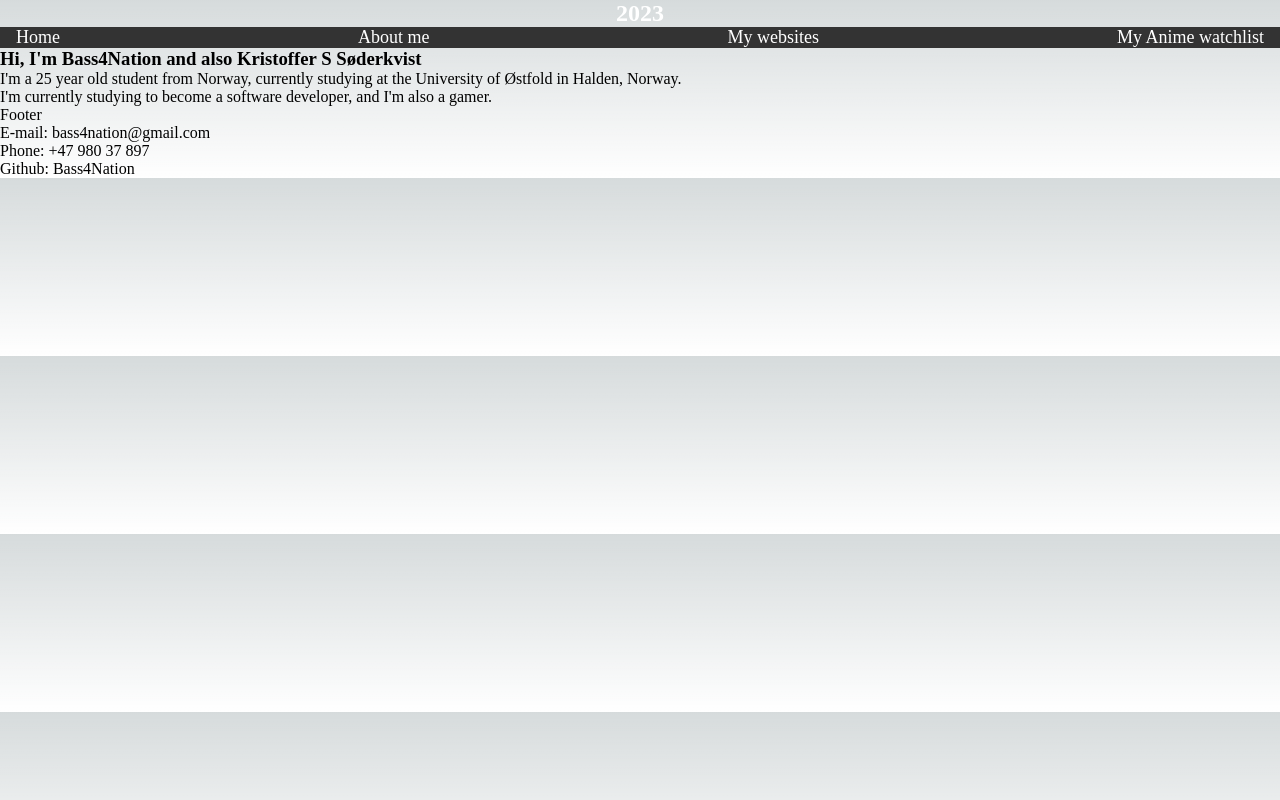
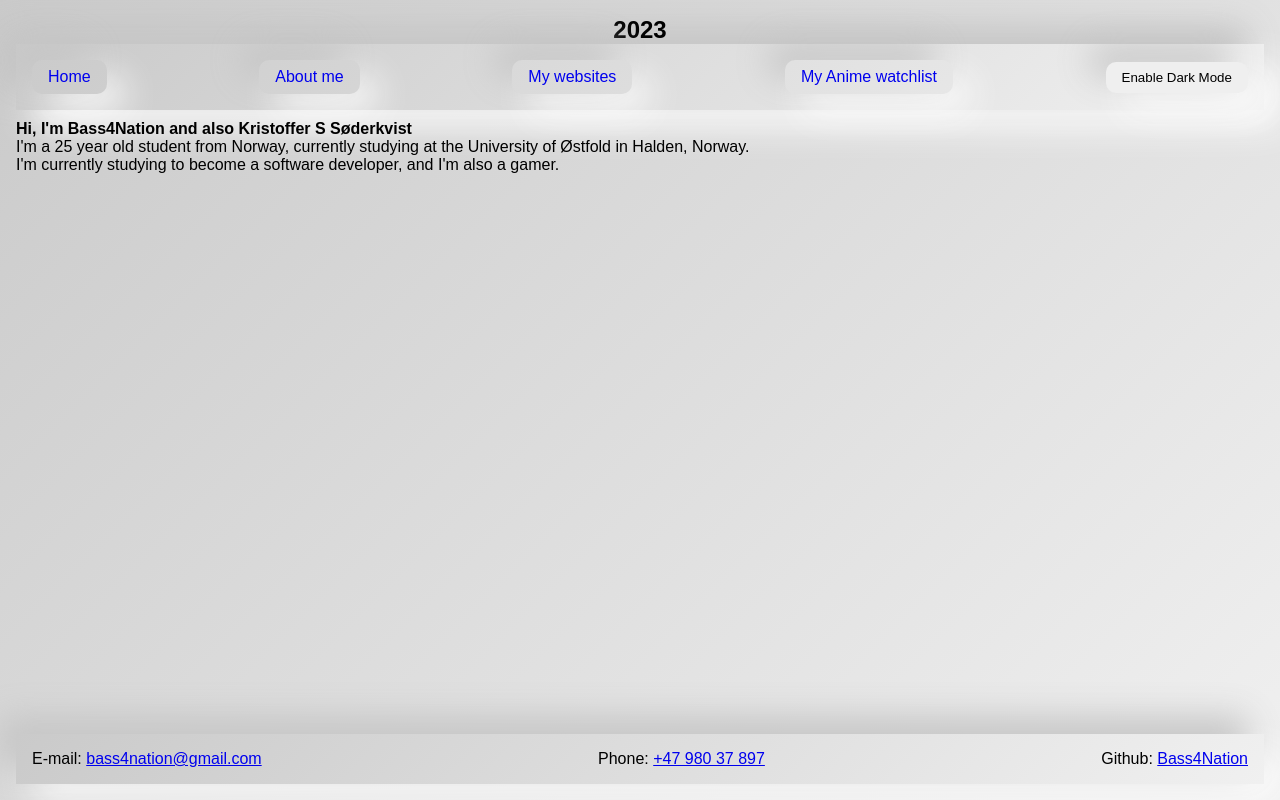
Before and after one commit to Bass4Nation/Bass4Nation.github.io, a Next.js app: page / in a window 1280 px wide. Built offline with nearby package versions, Linux system fonts and the light colour scheme.

Commit message:
Darkmode part 1

```diff
--- a/components/Footer.js
+++ b/components/Footer.js
@@ -1,7 +1,9 @@
+import style from "../styles/Footer.module.css"
+
+
 const Footer = () => {
   return (
-    <footer>
-      <p>Footer</p>
+    <footer className={style.footer}>
       <p>
         E-mail: <a href="mailTo:bass4nation@gmail.com">bass4nation@gmail.com</a>
       </p>
@@ -11,7 +13,7 @@ const Footer = () => {
       <p>
         Github: <a href="https://github.com/Bass4Nation">Bass4Nation</a>
       </p>
-    </footer>
+    </footer >
   );
 };
 
--- a/components/Header.js
+++ b/components/Header.js
@@ -1,11 +1,16 @@
+import { useEffect } from "react"
 import Navbar from "./Navbar"
 import style from "../styles/Header.module.css"
 
-const Header = () => {
+const Header = ({ darkMode, setDarkMode }) => {
+    // useEffect(() => {
+    //     console.log(`dark mode is ${darkMode ? 'enabled' : 'disabled'} in Header.js`);
+    //   }, [darkMode]);
+
     return (
         <div>
             <h1 className={style.main_title}>2023</h1>
-            <Navbar />
+            <Navbar  darkMode={darkMode} setDarkMode={setDarkMode}/>
         </div>
     )
 }
--- a/components/Layout.js
+++ b/components/Layout.js
@@ -1,12 +1,18 @@
+import { useState, useEffect } from "react";
 import Header from "./Header";
 import Footer from "./Footer";
+import style from "../styles/Layout.module.css";
 
 const Layout = ({ children }) => {
+  const [darkMode, setDarkMode] = useState(false);
+
   return (
-    <section>
-      <Header />
-      {children}
-      <Footer />
+    <section className={darkMode ? style.darkmode : style.root}>
+      <section className={style.layout}>
+        <Header darkMode={darkMode} setDarkMode={setDarkMode} />
+        {children}
+        <Footer className={style.footer} />
+      </section>
     </section>
   );
 };
--- a/components/Navbar.js
+++ b/components/Navbar.js
@@ -1,4 +1,5 @@
 import Link from "next/link";
+import { useState, useEffect } from "react";
 import style from "../styles/Navbar.module.css";
 
 // This is the list of items in the navbar
@@ -9,7 +10,12 @@ const navItemList = [
   { name: "My Anime watchlist", href: "/anime" },
 ];
 
-const Navbar = () => {
+const Navbar = ({ darkMode, setDarkMode }) => {
+
+  // useEffect(() => {
+  //   console.log(`dark mode is ${darkMode ? 'enabled' : 'disabled'} in Navbar.js`);
+  // }, [darkMode]);
+
   return (
     <nav>
       <div className={style.navigationPanel}>
@@ -18,6 +24,9 @@ const Navbar = () => {
             {item.name}
           </Link>
         ))}
+        <button className={style.nav_button} onClick={() => setDarkMode(!darkMode)}>
+          {darkMode ? "Enable Light Mode" : "Enable Dark Mode"}
+        </button>
       </div>
     </nav>
   );
--- a/pages/aboutme.js
+++ b/pages/aboutme.js
@@ -6,7 +6,7 @@ const infoList = [
         content: 'I am currently studying at the University of Østfold in Halden, Norway. I am studying to become a software developer.',
         images: [
             {
-                src: '/images/uo.png',
+                src: '/images/Hogskolesenteretihalden.jpg',
                 alt: 'University of Østfold logo',
                 width: 200,
                 height: 200,
--- /dev/null
+++ b/styles/Footer.module.css
@@ -0,0 +1,11 @@
+
+.footer {
+    background: linear-gradient(315deg, #f0f0f0, #cacaca);
+    box-shadow: -17px -17px 35px #c5c5c5, 17px 17px 35px #fbfbfb;
+    padding: 1rem;
+    display: flex;
+    flex-direction: row;
+    justify-content: space-between;
+    align-items: center;
+    max-height: fit-content;
+}
--- a/styles/Header.module.css
+++ b/styles/Header.module.css
@@ -2,8 +2,13 @@
 .main_title {
     font-size: x-large;
     font-weight: bold;
-    color: #fff;
+    color: #000;
     text-align: center;
     margin: 0;
     padding: 0;
+    transition: 1s;
 }
+.main_title:hover {
+    color: #fff;
+    transition: 1s;
+}
--- /dev/null
+++ b/styles/Layout.module.css
@@ -0,0 +1,34 @@
+.root {
+    --bg-color-1: #f0f0f0;
+    --bg-color-2: #cacaca;
+    --bg-color-shadow-1: #c5c5c5;
+    --bg-color-shadow-2: #fbfbfb;
+    --text-color: black;
+    --button-color: black;
+  }
+  .darkmode {
+    --bg-color-1: #1e1e1e;
+    --bg-color-2: #0d0d0d;
+    --bg-color-shadow-1: #0a0a0a;
+    --bg-color-shadow-2: #2a2a2a;
+    --text-color: white;
+    --button-color: white;
+  }
+
+
+.layout {
+  display: grid;
+  grid-template-columns: 1fr;
+  grid-template-rows: auto 1fr auto;
+  grid-template-areas:
+    "header"
+    "main"
+    "footer";
+  grid-gap: 10px;
+  background: linear-gradient(315deg, var(--bg-color-1), var(--bg-color-2) );
+  box-shadow: -17px -17px 35px var(--bg-color-shadow-1), 17px 17px 35px var(--bg-color-shadow-2);
+  padding: 1rem;
+  height: 100vh;
+
+  color: var(--text-color);
+}
--- a/styles/Navbar.module.css
+++ b/styles/Navbar.module.css
@@ -1,14 +1,31 @@
-
 .navigationPanel {
   display: flex;
   flex-direction: row;
   justify-content: space-between;
   align-items: center;
   padding: 0 1rem;
-  background-color: #333;
-  color: #fff;
+  background: linear-gradient(315deg, #f0f0f0, #cacaca);
+  box-shadow: -17px -17px 35px #c5c5c5, 17px 17px 35px #fbfbfb;
+  padding: 1rem;
 }
 
-.nav_item{
-    font-size: large;
+.nav_item {
+  border-radius: 10px;
+  box-shadow: -17px -17px 35px #c5c5c5, 17px 17px 35px #fbfbfb;
+  text-decoration: none;
+  padding: 0.5rem 1rem;
+  transition: 1s;
 }
+.nav_item:hover {
+  box-shadow: -5px -5px 10px #c5c5c5;
+  transition: 1s;
+}
+
+.nav_button {
+  border-radius: 10px;
+  box-shadow: -17px -17px 35px #c5c5c5, 17px 17px 35px #fbfbfb;
+  text-decoration: none;
+  padding: 0.5rem 1rem;
+  transition: 1s;
+  border: none;
+}
--- a/styles/globals.css
+++ b/styles/globals.css
@@ -1,107 +1,6 @@
-:root {
-  --max-width: 1100px;
-  --border-radius: 12px;
-  --font-mono: ui-monospace, Menlo, Monaco, 'Cascadia Mono', 'Segoe UI Mono',
-    'Roboto Mono', 'Oxygen Mono', 'Ubuntu Monospace', 'Source Code Pro',
-    'Fira Mono', 'Droid Sans Mono', 'Courier New', monospace;
-
-  --foreground-rgb: 0, 0, 0;
-  --background-start-rgb: 214, 219, 220;
-  --background-end-rgb: 255, 255, 255;
-
-  --primary-glow: conic-gradient(
-    from 180deg at 50% 50%,
-    #16abff33 0deg,
-    #0885ff33 55deg,
-    #54d6ff33 120deg,
-    #0071ff33 160deg,
-    transparent 360deg
-  );
-  --secondary-glow: radial-gradient(
-    rgba(255, 255, 255, 1),
-    rgba(255, 255, 255, 0)
-  );
-
-  --tile-start-rgb: 239, 245, 249;
-  --tile-end-rgb: 228, 232, 233;
-  --tile-border: conic-gradient(
-    #00000080,
-    #00000040,
-    #00000030,
-    #00000020,
-    #00000010,
-    #00000010,
-    #00000080
-  );
-
-  --callout-rgb: 238, 240, 241;
-  --callout-border-rgb: 172, 175, 176;
-  --card-rgb: 180, 185, 188;
-  --card-border-rgb: 131, 134, 135;
+*{
+    margin: 0;
+    padding: 0;
+    box-sizing: border-box;
+    font-family: 'Poppins', sans-serif;
 }
-
-@media (prefers-color-scheme: dark) {
-  :root {
-    --foreground-rgb: 255, 255, 255;
-    --background-start-rgb: 0, 0, 0;
-    --background-end-rgb: 0, 0, 0;
-
-    --primary-glow: radial-gradient(rgba(1, 65, 255, 0.4), rgba(1, 65, 255, 0));
-    --secondary-glow: linear-gradient(
-      to bottom right,
-      rgba(1, 65, 255, 0),
-      rgba(1, 65, 255, 0),
-      rgba(1, 65, 255, 0.3)
-    );
-
-    --tile-start-rgb: 2, 13, 46;
-    --tile-end-rgb: 2, 5, 19;
-    --tile-border: conic-gradient(
-      #ffffff80,
-      #ffffff40,
-      #ffffff30,
-      #ffffff20,
-      #ffffff10,
-      #ffffff10,
-      #ffffff80
-    );
-
-    --callout-rgb: 20, 20, 20;
-    --callout-border-rgb: 108, 108, 108;
-    --card-rgb: 100, 100, 100;
-    --card-border-rgb: 200, 200, 200;
-  }
-}
-
-* {
-  box-sizing: border-box;
-  padding: 0;
-  margin: 0;
-}
-
-html,
-body {
-  max-width: 100vw;
-  overflow-x: hidden;
-}
-
-body {
-  color: rgb(var(--foreground-rgb));
-  background: linear-gradient(
-      to bottom,
-      transparent,
-      rgb(var(--background-end-rgb))
-    )
-    rgb(var(--background-start-rgb));
-}
-
-a {
-  color: inherit;
-  text-decoration: none;
-}
-
-@media (prefers-color-scheme: dark) {
-  html {
-    color-scheme: dark;
-  }
-}
```
Also changed, not shown: public/images/Hogskolesenteretihalden.jpg (added).
